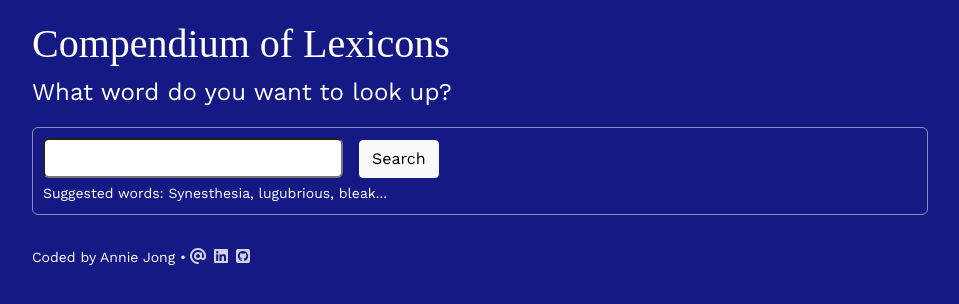
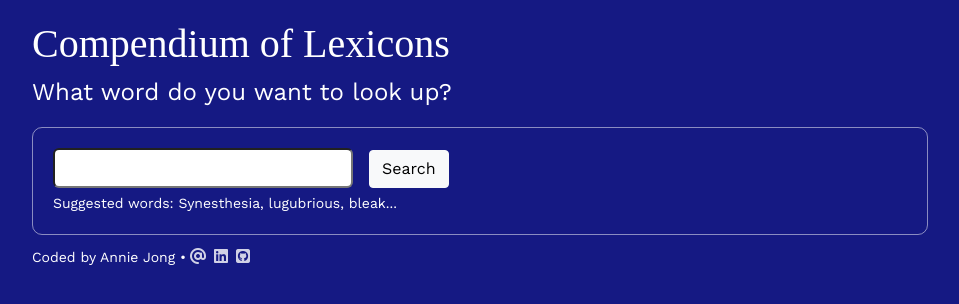
Before and after one commit to multipotentialite-aj/react-dictionary, a React (Create React App) app: page / in a window 1280 px wide. Shown: the top 304 px of the page, without its empty margins (160-1119 px from the left). Built offline with nearby package versions, Linux system fonts and the light colour scheme; a web font is replaced by a local one.

Commit message:
Adjusted footer spacing

```diff
--- a/src/App.css
+++ b/src/App.css
@@ -3,7 +3,7 @@
 }
 .App-footer {
   text-align: left;
-  margin: 30px 0;
+  margin: 10px 0;
 }
 .App {
   color: white;
--- a/src/Dictionary.css
+++ b/src/Dictionary.css
@@ -3,9 +3,9 @@ body {
     background: #151983;
 }
 .Dictionary section {
-    border-radius: 6px;
+    border-radius: 10px;
     margin-top: 20px;
-    padding: 10px;
+    padding: 20px;
     border: 1px solid rgba(255,255,255, 0.5);
 }
 .Dictionary input {
```
